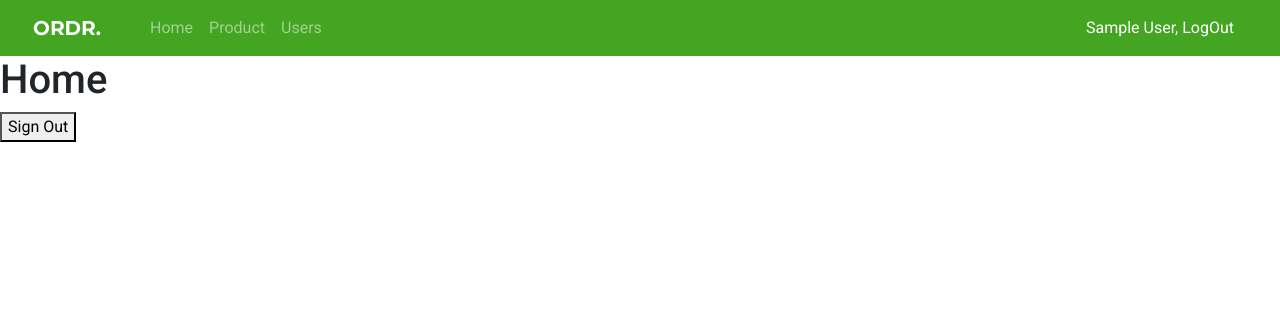
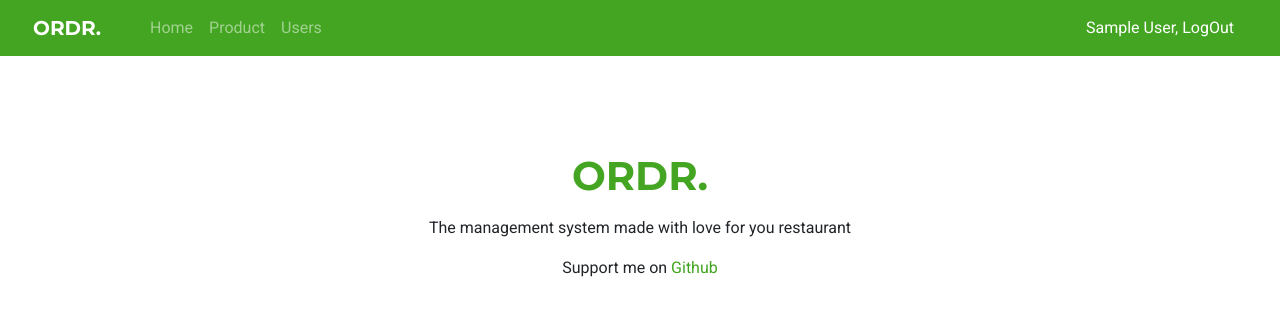
Before and after one commit to guiguat/ordr-electron, a React (Create React App) app: page /#/ in a window 1280 px wide. Shown: the top 316 px of the page. Built offline with nearby package versions, Linux system fonts and the light colour scheme; no server answers; sample sign-in values are in the browser's storage.

Commit message:
style home page

```diff
--- a/src/Pages/Home/index.tsx
+++ b/src/Pages/Home/index.tsx
@@ -1,14 +1,18 @@
 import React from 'react';
-import app from '../../firebase';
 import Navbar from "../../Components/NavBar";
 
 const Home: React.FC = () => {
   return (
-    <>
+    <div className="container-fluid h-100 w-100 p-0">
       <Navbar/>
-      <h1>Home</h1>
-      <button onClick={()=> app.auth().signOut()}>Sign Out</button>
-    </>
+      <div className="container-fluid text-center pt-5 align-items-center justify-content-center py-auto">
+          <h1 className="logo-lg mb-3 mt-5">ORDR.</h1>
+          <p>The management system made with love for you restaurant</p>
+          <span>Support me on
+            <a href="https://github.com/guiguat/ordr-offline-desktop" target="blank"> Github</a>
+          </span>
+      </div>
+    </div>
   );
 }
 
```
